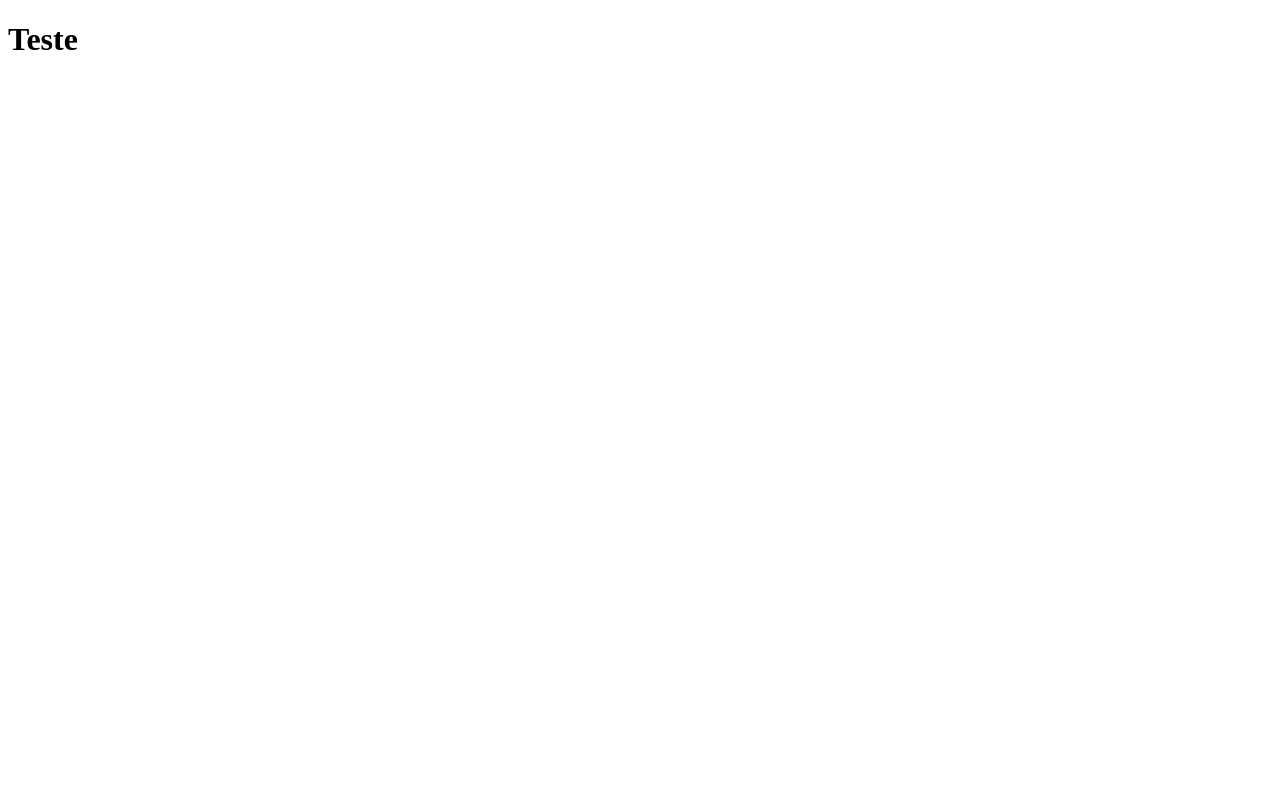
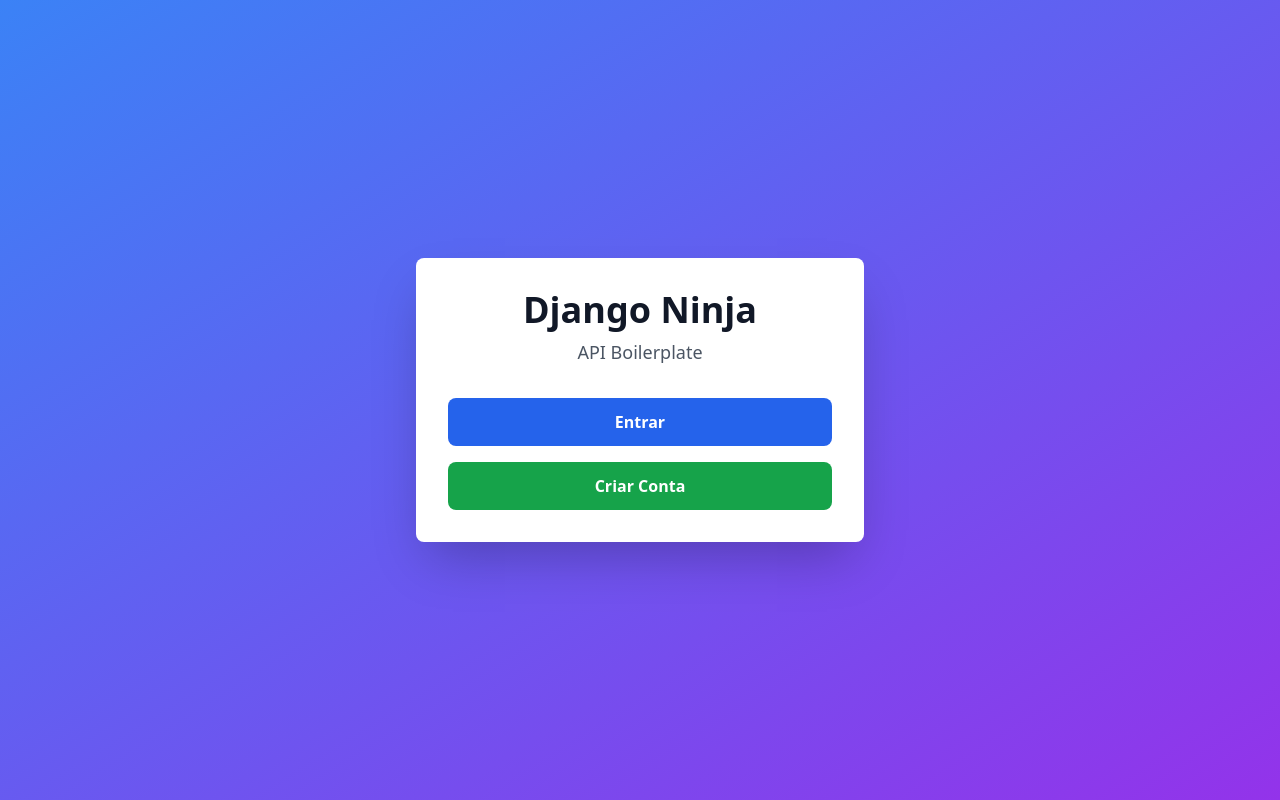
Before and after one commit to brunononogaki/django-ninja-boilerplate, a Next.js app in the folder next/: page / in a window 1280 px wide. Built offline with nearby package versions, Linux system fonts and the light colour scheme.

Commit message:
feat: tailwind css setup

```diff
--- /dev/null
+++ b/next/jsconfig.json
@@ -0,0 +1,5 @@
+{
+  "compilerOptions": {
+    "baseUrl": "."
+  }
+}
--- /dev/null
+++ b/next/pages/_app.js
@@ -0,0 +1,5 @@
+import "styles/globals.css";
+
+export default function App({ Component, pageProps }) {
+  return <Component {...pageProps} />;
+}
--- a/next/pages/index.js
+++ b/next/pages/index.js
@@ -1,4 +1,18 @@
-function Home() {
-    return <h1>Teste</h1>
+export default function Home() {
+  return (
+    <div className="min-h-screen bg-gradient-to-br from-blue-500 to-purple-600 flex items-center justify-center p-4">
+      <div className="bg-white rounded-lg shadow-2xl p-8 max-w-md w-full text-center">
+        <h1 className="text-4xl font-bold text-gray-900 mb-2">Django Ninja</h1>
+        <p className="text-gray-600 mb-8 text-lg">API Boilerplate</p>
+
+        <button className="w-full bg-blue-600 hover:bg-blue-700 text-white font-semibold py-3 px-4 rounded-lg mb-4">
+          Entrar
+        </button>
+
+        <button className="w-full bg-green-600 hover:bg-green-700 text-white font-semibold py-3 px-4 rounded-lg">
+          Criar Conta
+        </button>
+      </div>
+    </div>
+  );
 }
-export default Home
--- /dev/null
+++ b/next/styles/globals.css
@@ -0,0 +1,3 @@
+@tailwind base;
+@tailwind components;
+@tailwind utilities;
--- a/next/tailwind.config.js
+++ b/next/tailwind.config.js
@@ -1,8 +1,12 @@
 /** @type {import('tailwindcss').Config} */
 module.exports = {
-  content: [],
+  content: [
+    "./pages/**/*.{js,ts,jsx,tsx,mdx}",
+    "./components/**/*.{js,ts,jsx,tsx,mdx}",
+    "./app/**/*.{js,ts,jsx,tsx,mdx}",
+  ],
   theme: {
     extend: {},
   },
   plugins: [],
-}
+};
```
